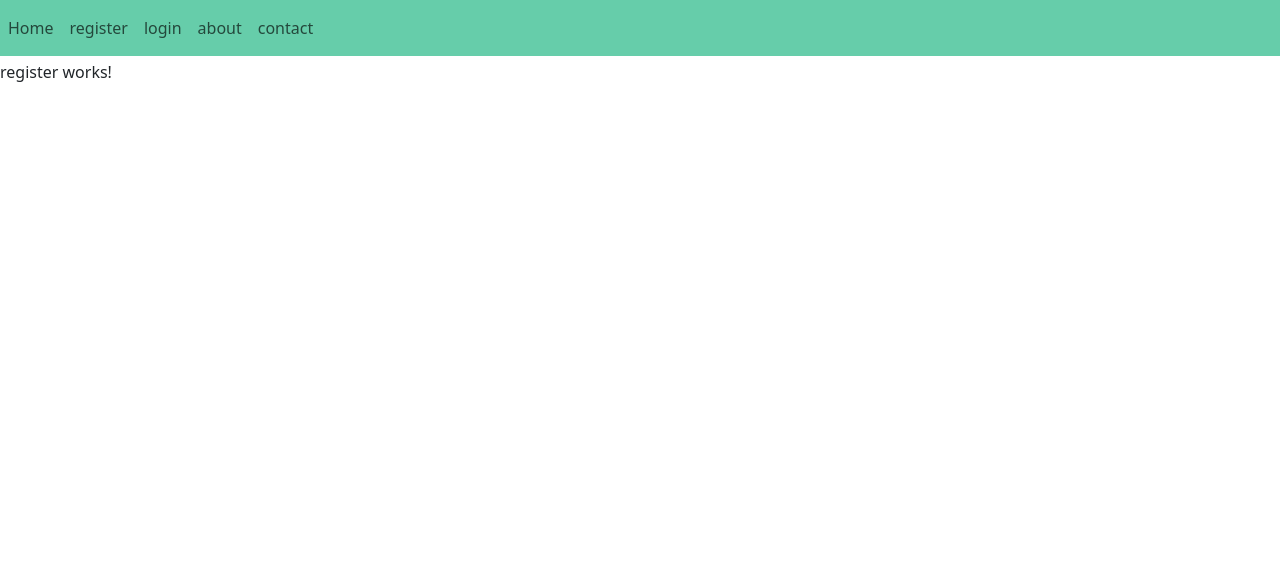
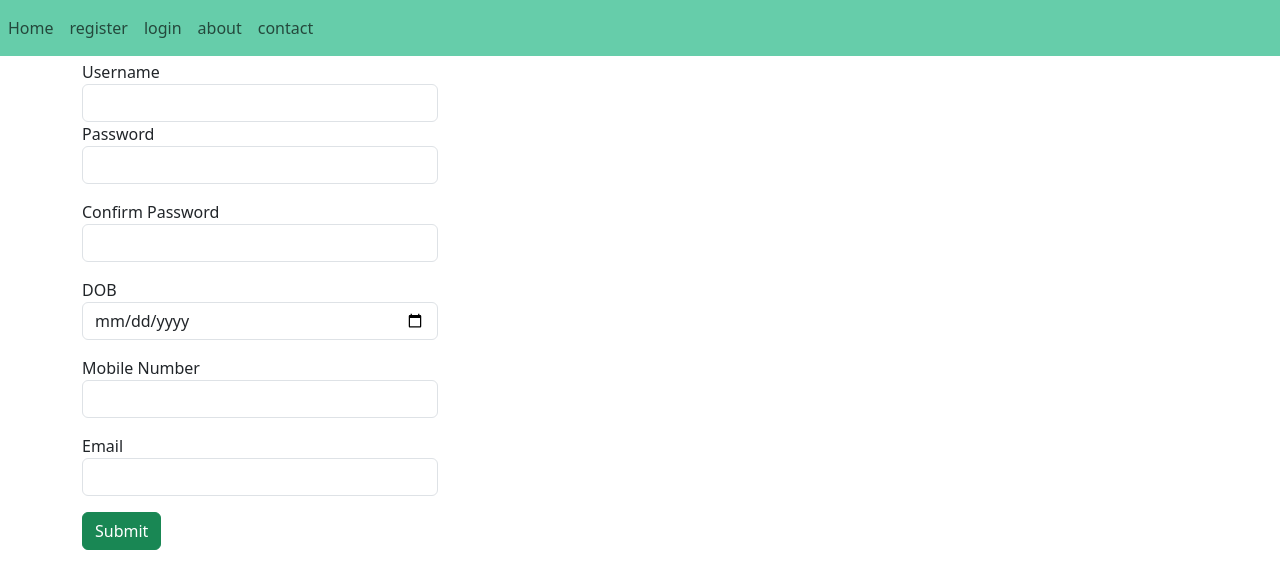
Before and after one commit to 7200129512/AngularK, an Angular app: page /register in a window 1280 px wide. Shown: the top 588 px of the page. Built offline with nearby package versions, Linux system fonts and the light colour scheme.

Commit message:
login and register page ui completed

```diff
--- a/src/app/login/login.component.html
+++ b/src/app/login/login.component.html
@@ -1,3 +1,25 @@
-<div  style="margin-top: 60px;">
-<p>login works!</p>
+<div class="container"  style="margin-top: 60px;">
+    <div class="row">
+        <div class="col-md-4">
+    <div class="form-group">
+        <label for="username">Username</label>
+        <input type="text" class="form-control" id="username">
+      </div>
+    </div>
+    </div>
+    <div class="row mb-3">
+        <div class="col-md-4">
+      <div class="form-group">
+        <label for="password">Password</label>
+        <input type="password" class="form-control" id="password">
+      </div>
+        </div>
+    </div>
+    <div class="row">
+        <div class="col-md-4">
+      <div class="form-group">
+        <input type="submit" class="btn btn-success" id="submit">
+      </div>
+        </div>
+    </div>
 </div>
--- a/src/app/register/register.component.html
+++ b/src/app/register/register.component.html
@@ -1,3 +1,57 @@
-<div  style="margin-top: 60px;">
-<p>register works!</p>
+<div class="container"  style="margin-top: 60px;">
+    <div class="row">
+        <div class="col-md-4">
+    <div class="form-group">
+        <label for="username">Username</label>
+        <input type="text" class="form-control" id="username">
+      </div>
+    </div>
+    </div>
+    <div class="row mb-3">
+        <div class="col-md-4">
+      <div class="form-group">
+        <label for="password">Password</label>
+        <input type="password" class="form-control" id="password">
+      </div>
+        </div>
+    </div>
+    <div class="row mb-3">
+        <div class="col-md-4">
+      <div class="form-group">
+        <label for="confirmpassword">Confirm Password</label>
+        <input type="text" class="form-control" id="confirmpassword">
+      </div>
+        </div>
+    </div>
+    <div class="row mb-3">
+        <div class="col-md-4">
+      <div class="form-group">
+        <label for="date">DOB</label>
+        <input type="date" class="form-control" id="date">
+      </div>
+        </div>
+    </div>
+    <div class="row mb-3">
+        <div class="col-md-4">
+      <div class="form-group">
+        <label for="phnumber">Mobile Number</label>
+        <input type="number" class="form-control" id="phnumber">
+      </div>
+        </div>
+    </div>
+    <div class="row mb-3">
+        <div class="col-md-4">
+      <div class="form-group">
+        <label for="email">Email</label>
+        <input type="email" class="form-control" id="email">
+      </div>
+        </div>
+    </div>
+    <div class="row">
+        <div class="col-md-4">
+      <div class="form-group">
+        <input type="submit" class="btn btn-success" id="submit">
+      </div>
+        </div>
+    </div>
 </div>
```
